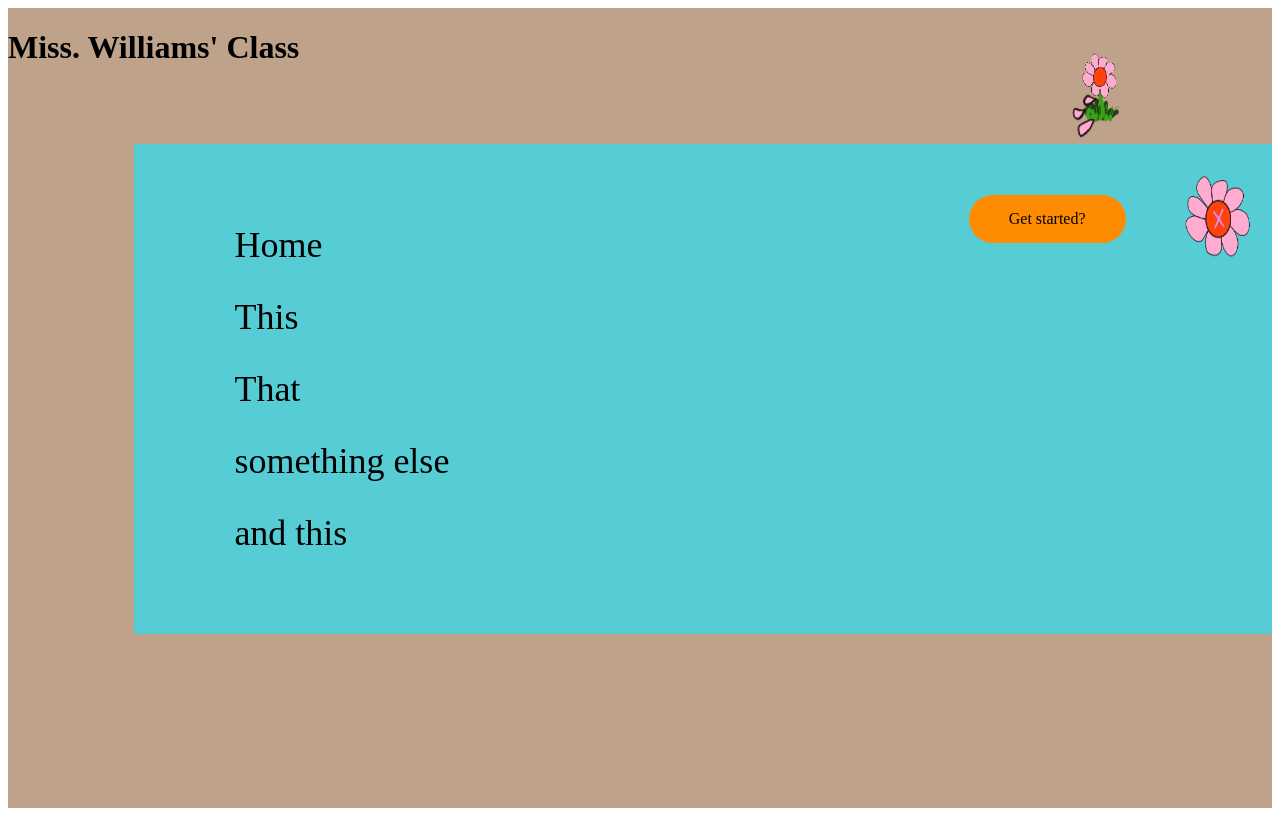
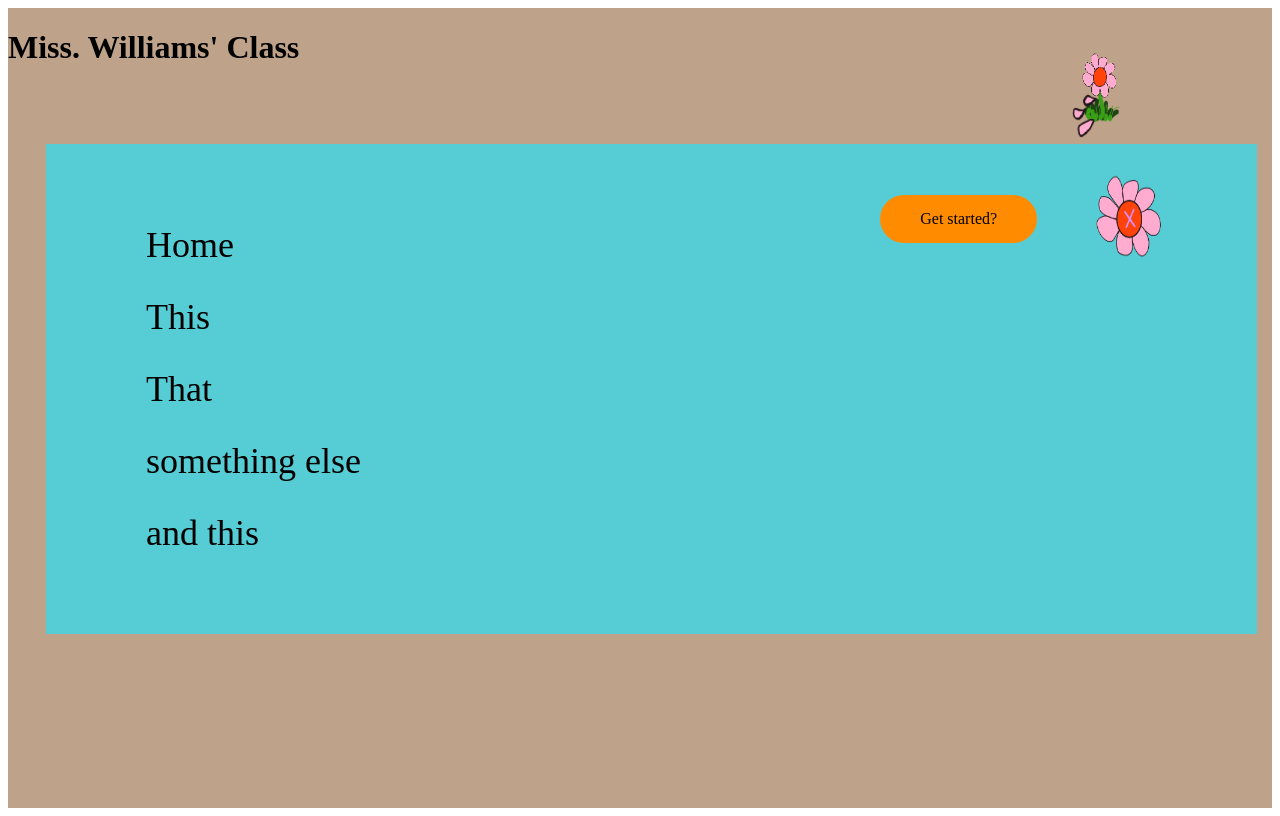
Before and after one commit to indyfm/indyfm.github.io, a plain HTML site: page index.html in a window 1280 px wide. Drawn offline with Linux system fonts and the light colour scheme.

Commit message:
Update styles.css

```diff
--- a/styles.css
+++ b/styles.css
@@ -1,3 +1,6 @@
+@font-face {
+
+}
 .container{
     width: 100%;
     height: 100vh;
@@ -26,8 +29,7 @@
     background-color: #56ccd5;
     position: absolute;
     top: 17%;
-    left: 10%;
-    right: 50%;
+    left: 3%;
     padding: 50px 100px;
     transition: top 1s;
 }
```
